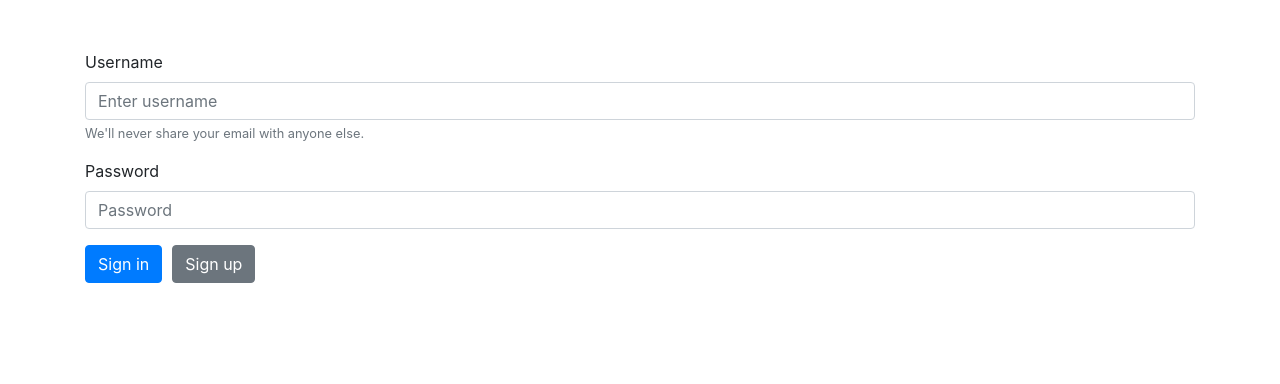
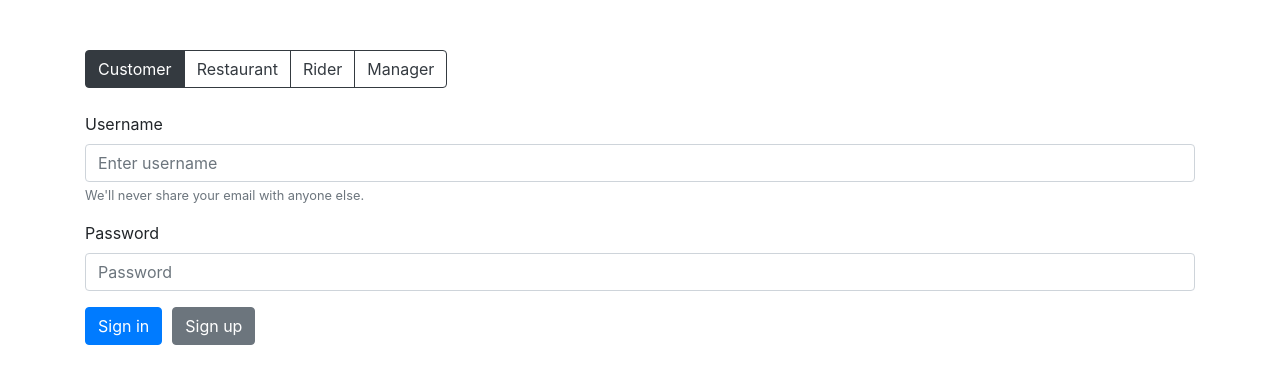
Before and after one commit to helloImHai/deedfolivery, a React (Vite) app in the folder client/: page / in a window 1280 px wide. Shown: the top 384 px of the page. Built offline with nearby package versions, Linux system fonts and the light colour scheme; no server answers.

Commit message:
Sign up is almost good, need to apply to other babies

```diff
--- a/client/src/actions/types.js
+++ b/client/src/actions/types.js
@@ -1,7 +1,3 @@
-export const UPDATE_HEIGHT_ABOUT = "UPDATE_HEIGHT_ABOUT";
-export const UPDATE_HEIGHT_EXP = "UPDATE_HEIGHT_EXP";
-export const UPDATE_HEIGHT_SKILLS = "UPDATE_HEIGHT_SKILLS";
-export const UPDATE_HEIGHT_4 = "UPDATE_HEIGHT_4";
-
 export const UPDATE_USERNAME = "UPDATE_USERNAME";
 export const UPDATE_PASSWORD = "UPDATE_PASSWORD";
+export const UPDATE_USER_TYPE = "UPDATE_USER_TYPE";
--- a/client/src/actions/userActions.js
+++ b/client/src/actions/userActions.js
@@ -1,4 +1,4 @@
-import { UPDATE_USERNAME, UPDATE_PASSWORD } from "./types.js";
+import { UPDATE_USERNAME, UPDATE_PASSWORD, UPDATE_USER_TYPE } from "./types.js";
 
 export const updateUsername = username => ({
   type: UPDATE_USERNAME,
@@ -9,3 +9,8 @@ export const updatePassword = password => ({
   type: UPDATE_PASSWORD,
   payload: password
 });
+
+export const updateUserType = userType => ({
+  type: UPDATE_USER_TYPE,
+  payload: userType
+});
--- a/client/src/components/LoginView.js
+++ b/client/src/components/LoginView.js
@@ -1,17 +1,30 @@
 import React, { Component } from "react";
 import { connect } from "react-redux";
-import { Button, Container, Form } from "react-bootstrap";
+import {
+  Button,
+  Container,
+  Form,
+  ToggleButtonGroup,
+  ToggleButton
+} from "react-bootstrap";
 import API from "../api";
-import { updateUsername, updatePassword } from "../actions/userActions";
+import {
+  updateUsername,
+  updatePassword,
+  updateUserType
+} from "../actions/userActions";
 
 export class LoginView extends Component {
   handleSignUp = () => {
-    console.log("sign up with", this.props);
-    API.post(`http://localhost:5000/api/post/customertodb`, {
+    API.post(`http://localhost:5000/api/post/${this.props.userType}todb`, {
       username: this.props.username,
       password: this.props.password
     }).then(res => {
       console.log(res.statusText);
+      if (!res.statusText.equals("OK")) {
+        // TODO CHECK "OK" or NOT
+        alert("This username already exists!");
+      }
     });
   };
   handleUsernameChange = event => {
@@ -20,9 +33,34 @@ export class LoginView extends Component {
   handlePasswordChange = event => {
     this.props.handlePasswordChange(event.target.value);
   };
+  handleTypeChange = event => {
+    this.props.handleTypeChange(event);
+    console.log(this.props.userType);
+  };
   render() {
     return (
       <Container className="container-sm" style={{ marginTop: "50px" }}>
+        <ToggleButtonGroup
+          type="radio"
+          name="options"
+          defaultValue={"customer"}
+          onChange={this.handleTypeChange}
+        >
+          <ToggleButton value={"customer"} variant="outline-dark">
+            Customer
+          </ToggleButton>
+          <ToggleButton value={"restaurant"} variant="outline-dark">
+            Restaurant
+          </ToggleButton>
+          <ToggleButton value={"rider"} variant="outline-dark">
+            Rider
+          </ToggleButton>
+          <ToggleButton value={"manager"} variant="outline-dark">
+            Manager
+          </ToggleButton>
+        </ToggleButtonGroup>
+        <br />
+        <br />
         <Form>
           <Form.Group controlId="formBasicUsername">
             <Form.Label>Username</Form.Label>
@@ -58,7 +96,8 @@ export class LoginView extends Component {
 
 const mapStateToProps = state => ({
   username: state.user.username,
-  password: state.user.password
+  password: state.user.password,
+  userType: state.user.userType
 });
 
 const mapDispatchToProps = dispatch => {
@@ -68,6 +107,9 @@ const mapDispatchToProps = dispatch => {
     },
     handlePasswordChange: password => {
       dispatch(updatePassword(password));
+    },
+    handleTypeChange: type => {
+      dispatch(updateUserType(type));
     }
   };
 };
--- a/client/src/reducers/userReducer.js
+++ b/client/src/reducers/userReducer.js
@@ -1,28 +1,23 @@
 import {
-  UPDATE_HEIGHT_ABOUT,
-  UPDATE_HEIGHT_EXP,
-  UPDATE_HEIGHT_SKILLS,
   UPDATE_PASSWORD,
-  UPDATE_USERNAME
+  UPDATE_USERNAME,
+  UPDATE_USER_TYPE
 } from "../actions/types.js";
 
 const initialState = {
   username: "",
-  password: ""
+  password: "",
+  userType: "customer"
 };
 
 export default (state = initialState, { type, payload }) => {
   switch (type) {
-    case UPDATE_HEIGHT_ABOUT:
-      return { ...state, about: payload };
-    case UPDATE_HEIGHT_EXP:
-      return { ...state, experience: payload };
-    case UPDATE_HEIGHT_SKILLS:
-      return { ...state, skills: payload };
     case UPDATE_USERNAME:
       return { ...state, username: payload };
     case UPDATE_PASSWORD:
       return { ...state, password: payload };
+    case UPDATE_USER_TYPE:
+      return { ...state, userType: payload };
     default:
       return state;
   }
```
